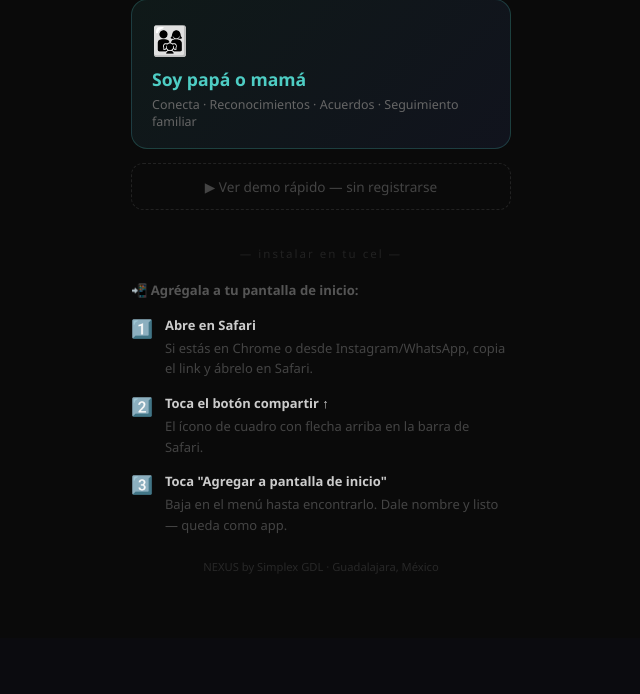
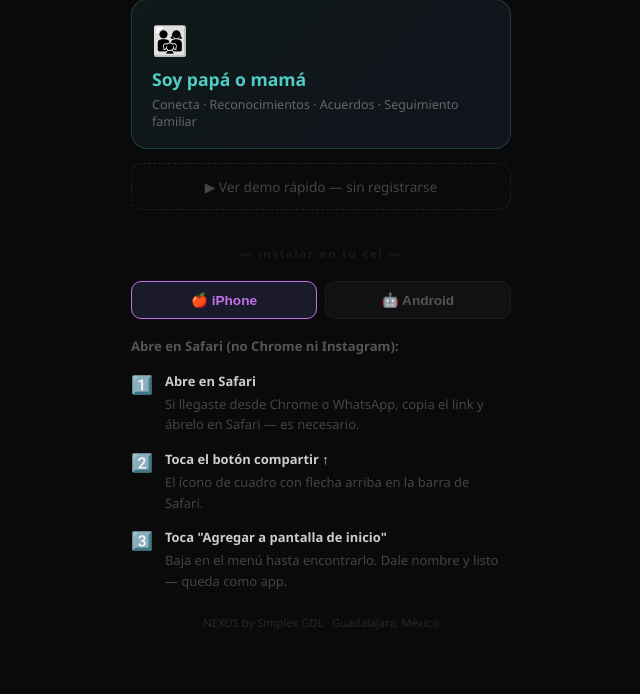
Before and after one commit to mocho47/NEXUS-CORE, a Flask app: template WEB/templates/teens_bienvenida.html in a window 1280 px wide. Shown: the part 564-1258 px from the top of the page, without its empty margins (319-959 px from the left). Before the commit the page ends 1138 px from the top, so only its background shows below. Run offline with Flask 2, Linux system fonts and the light colour scheme; the template is opened without the code that fills it, so the values that code supplies are empty.

Commit message:
fix: guía de instalación iOS y Android con auto-detección de dispositivo
Co-Authored-By: Claude Sonnet 4.6 <noreply@anthropic.com>

```diff
--- a/WEB/templates/teens_bienvenida.html
+++ b/WEB/templates/teens_bienvenida.html
@@ -86,7 +86,28 @@ h1 {
 .paso .txt strong { color: #ccc; display: block; margin-bottom: 2px; }
 .paso .txt span { color: #444; }
 .nota-footer { font-size: 0.7em; color: #282828; text-align: center; margin-top: 24px; }
+.os-tabs { display: flex; gap: 8px; margin-bottom: 18px; }
+.os-btn {
+    flex: 1; padding: 10px; border-radius: 10px; border: 1px solid #1a1a1a;
+    background: #111; color: #555; font-size: 0.85em; font-weight: 700;
+    cursor: pointer; transition: all 0.15s;
+}
+.os-btn.active { background: #1a1a2a; border-color: #c471ed; color: #c471ed; }
 </style>
+<script>
+function mostrarOS(os, btn) {
+    document.getElementById('inst-ios').style.display = os === 'ios' ? 'block' : 'none';
+    document.getElementById('inst-android').style.display = os === 'android' ? 'block' : 'none';
+    document.querySelectorAll('.os-btn').forEach(b => b.classList.remove('active'));
+    btn.classList.add('active');
+}
+// Auto-detectar Android
+if (/android/i.test(navigator.userAgent)) {
+    window.addEventListener('DOMContentLoaded', () => {
+        document.querySelectorAll('.os-btn')[1].click();
+    });
+}
+</script>
 </head>
 <body>
 
@@ -125,13 +146,19 @@ h1 {
 
     <div class="divider">— instalar en tu cel —</div>
 
-    <p class="install-title">📲 Agrégala a tu pantalla de inicio:</p>
+    <div class="os-tabs">
+        <button class="os-btn active" onclick="mostrarOS('ios',this)">🍎 iPhone</button>
+        <button class="os-btn" onclick="mostrarOS('android',this)">🤖 Android</button>
+    </div>
 
+    <!-- iOS -->
+    <div id="inst-ios">
+        <p class="install-title">Abre en Safari (no Chrome ni Instagram):</p>
         <div class="paso">
             <div class="num">1️⃣</div>
             <div class="txt">
                 <strong>Abre en Safari</strong>
-            <span>Si estás en Chrome o desde Instagram/WhatsApp, copia el link y ábrelo en Safari.</span>
+                <span>Si llegaste desde Chrome o WhatsApp, copia el link y ábrelo en Safari — es necesario.</span>
             </div>
         </div>
         <div class="paso">
@@ -148,6 +175,33 @@ h1 {
                 <span>Baja en el menú hasta encontrarlo. Dale nombre y listo — queda como app.</span>
             </div>
         </div>
+    </div>
+
+    <!-- Android -->
+    <div id="inst-android" style="display:none">
+        <p class="install-title">Abre en Chrome — es automático:</p>
+        <div class="paso">
+            <div class="num">1️⃣</div>
+            <div class="txt">
+                <strong>Chrome muestra un banner abajo</strong>
+                <span>Dice "Agregar a pantalla de inicio" o "Instalar app" — tócalo.</span>
+            </div>
+        </div>
+        <div class="paso">
+            <div class="num">2️⃣</div>
+            <div class="txt">
+                <strong>Si no aparece el banner</strong>
+                <span>Toca los 3 puntos ⋮ arriba a la derecha → "Agregar a pantalla de inicio".</span>
+            </div>
+        </div>
+        <div class="paso">
+            <div class="num">3️⃣</div>
+            <div class="txt">
+                <strong>Confirma la instalación</strong>
+                <span>Toca "Instalar" o "Agregar" — el ícono aparece en tu home igual que cualquier app.</span>
+            </div>
+        </div>
+    </div>
 
     <p class="nota-footer">NEXUS by Simplex GDL · Guadalajara, México</p>
 </div>
```
Lines whose indentation alone changed are shown as unchanged.
